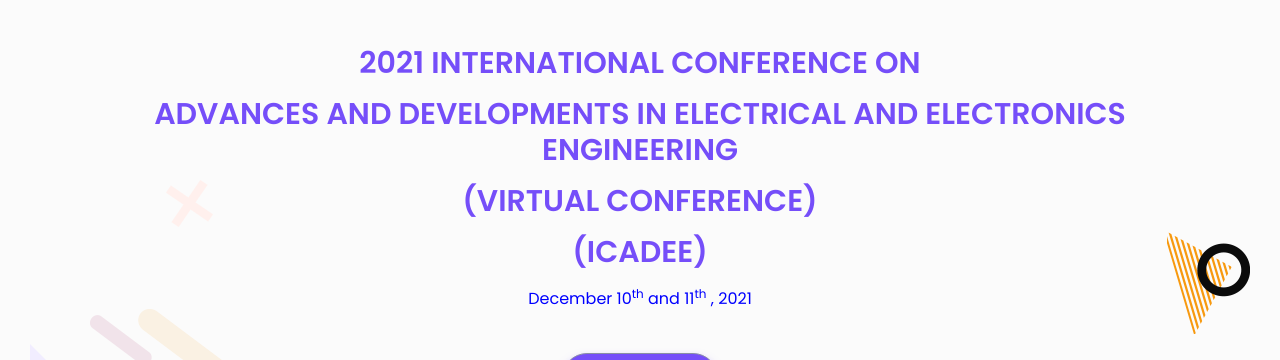
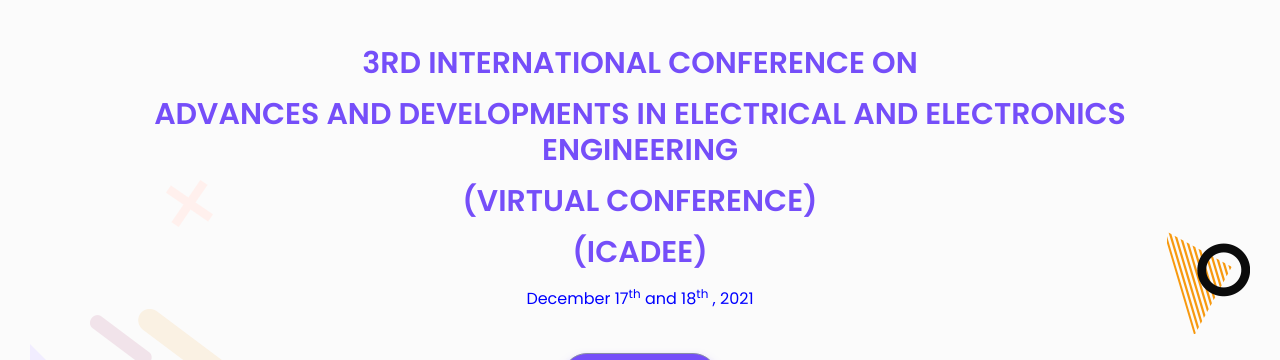
Before and after one commit to santhoshnkl3/KCEICADEE.COM, a plain HTML site: page index.html in a window 1280 px wide. Shown: the part 231-591 px from the top of the page. Drawn offline with Linux system fonts and the light colour scheme; files whose address does not match are found by name.

Commit message:
Update index.html

```diff
--- a/index.html
+++ b/index.html
@@ -125,10 +125,10 @@
                 <div class="row align-items-center">
                     <div>
                         <div class="header-content-right">
-                            <center><h3 class="sub-title">2021 International Conference on</h3></center>
+                            <center><h3 class="sub-title">3rd International Conference on</h3></center>
                             <center><h1 class="sub-title">Advances and Developments in Electrical and Electronics Engineering</1></center>
 			<center><h1 class="sub-title">(Virtual Conference)</1></center>
-                            <center><h1 class="sub-title">(ICADEE)</1></center><center><p><font color="blue">December 10<sup>th</sup> and 11<sup>th</sup> , 2021</font></p></center>
+                            <center><h1 class="sub-title">(ICADEE)</1></center><center><p><font color="blue">December 17<sup>th</sup> and 18<sup>th</sup> , 2021</font></p></center>
                             <center><a class="main-btn" href="#contact">Contact</a></center>
                         </div> <!-- header content right -->
                     </div>
```
